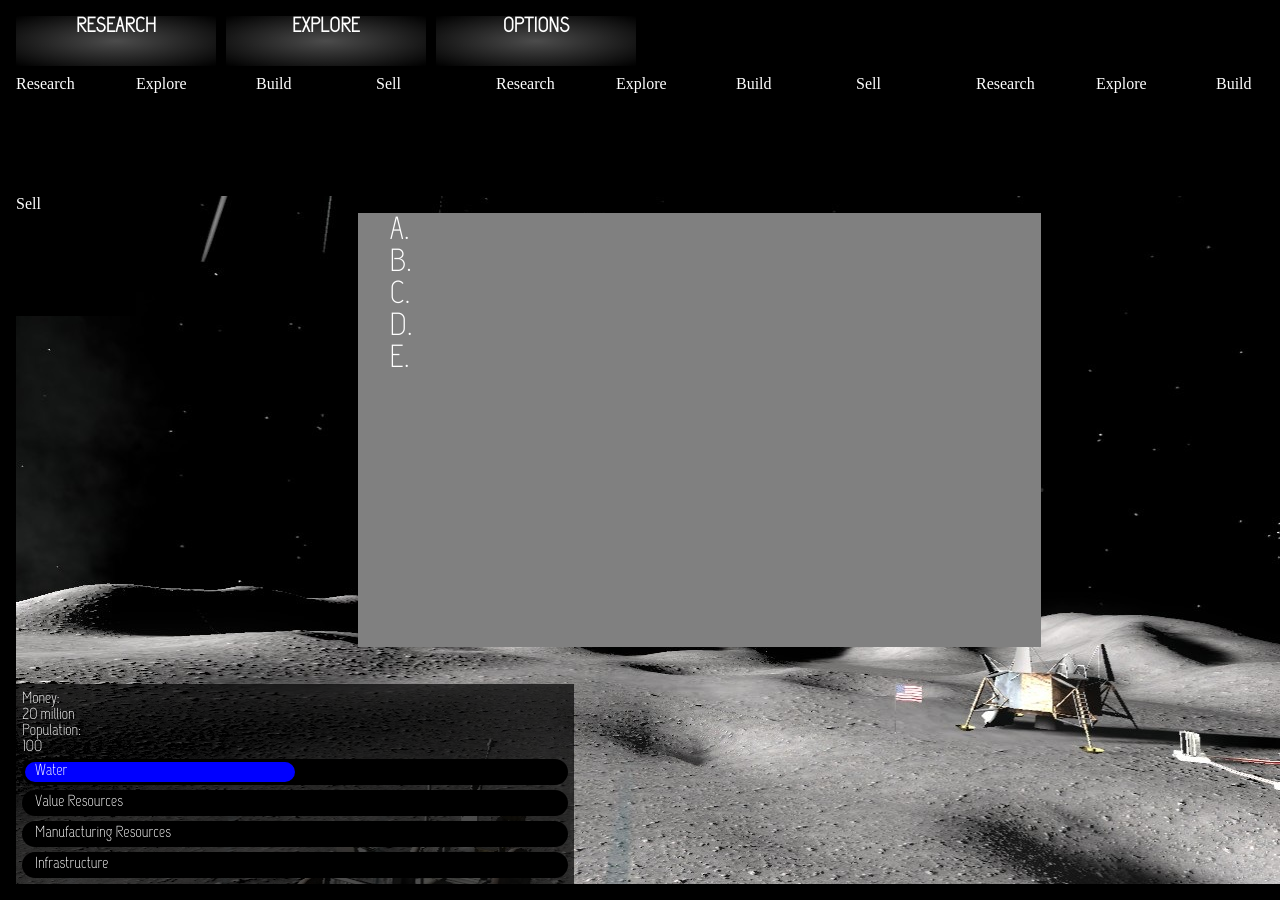
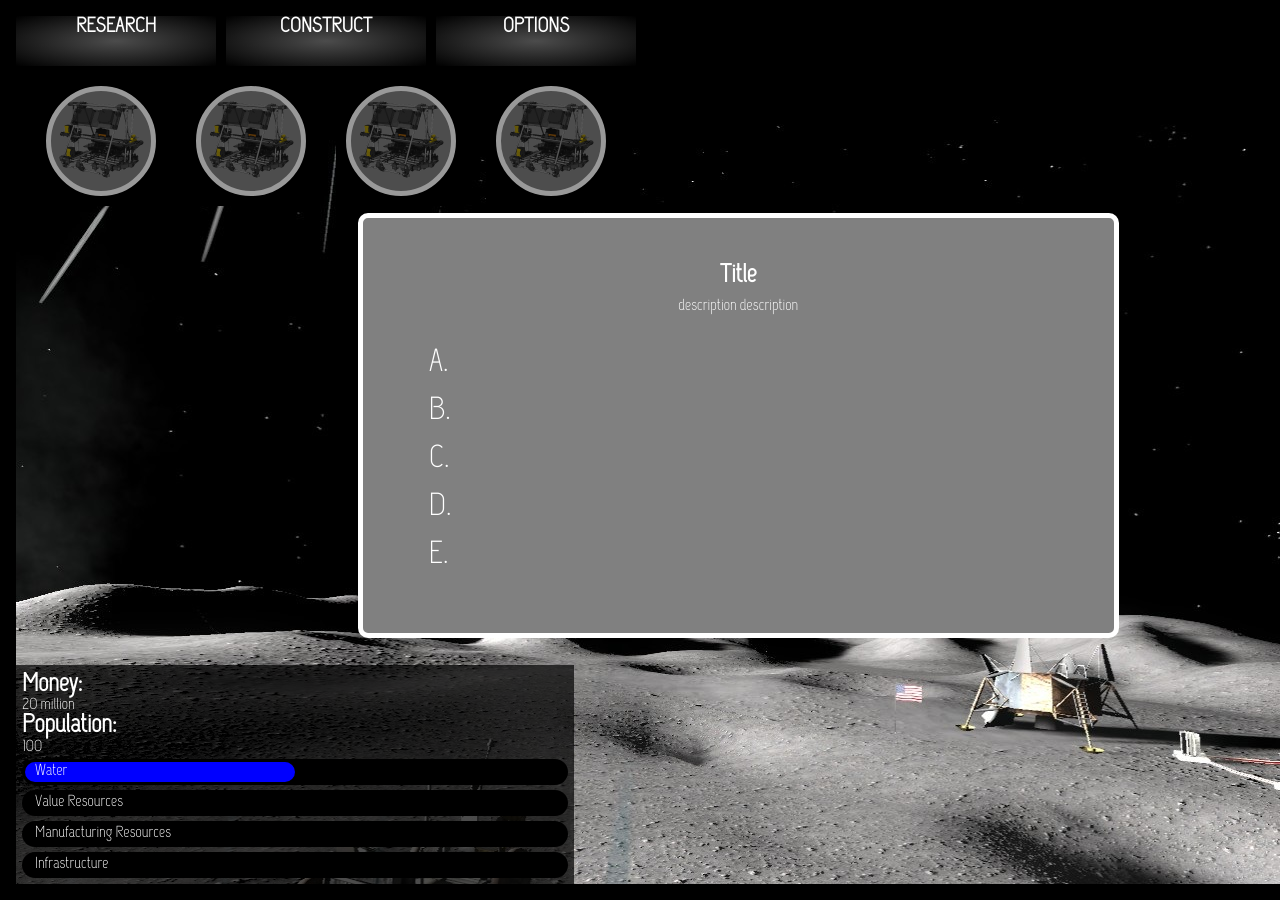
Before and after one commit to AliceYuan/SpaceAppsHackathon, a plain HTML site: page index.html in a window 1280 px wide. Shown: the top 900 px of the page. Drawn offline with nearby package versions, Linux system fonts and the light colour scheme.

Commit message:
added customized choice menu

```diff
--- a/index.html
+++ b/index.html
@@ -32,7 +32,7 @@
                 </li>
 
                 <li>
-                    <p>Explore</p>
+                    <p>Construct</p>
                 </li>
 
                 <li>
@@ -42,6 +42,29 @@
         </div>
 
         <div id="secondary-menu">
+            <ul>
+                <li>
+                    <img src="img/equipment/3D_Printerpic.png"/>
+                    <div class="info-box">
+                        <h3 class="title"></h3>
+                        <p class="description"></p>
+                        <p class="cost"></p>
+                        <p class="benifits"></p>
+                    </div>
+
+                </li>
+
+                <li>
+                    <img src="img/equipment/3D_Printerpic.png"/>
+                </li>
+                <li>
+                    <img src="img/equipment/3D_Printerpic.png"/>
+                </li>
+                <li>
+                    <img src="img/equipment/3D_Printerpic.png"/>
+                </li>
+            </ul>
+            <!--
             <ul>
             <li>Research</li>
 
@@ -61,19 +84,16 @@
 
             <li>Sell</li>
         </ul>
-
-            <ul>
-                <li>Research</li>
-
-                <li>Explore</li>
-
-                <li>Build</li>
-
-                <li>Sell</li>
-            </ul>
+        -->
     </div>
 
     <div id="choice-menu">
+        <h2 class="title">
+            Title
+        </h2>
+        <h3 class="choice-description">
+           description description
+        </h3>
         <ol>
             <li class="option-1">
                 <p>A.</p>
--- a/sass/main.scss
+++ b/sass/main.scss
@@ -6,9 +6,23 @@
  @import "compass/reset";
  @import "compass/css3/images";
  @import "compass/css3/transition";
+ @import "compass/css3/border-radius";
 
  * {
  	cursor: default;
+ }
+
+ h1{
+ 	font-size: 3em;
+ 	font-weight: bold;
+ }
+
+ h2{
+ 	font-size: 2em;
+ 	font-weight: bold;
+ }
+ h2{
+ 	font-size: 1.6em;
  }
 
  body{
@@ -67,20 +81,32 @@ body{
  	color: white;
  }
  #secondary-menu ul{
+ 	background: grey;
  	width: 100%;
  	display: block;
  }
 
 
  #secondary-menu li{
+ 	width: 130px;
+ 	height: 130px;
+ 	background:black;
+ 	float: left;
+ 	margin-left: 20px;
+ 	img{
+ 		width: 100px;
+ 		height: 100px;
+ 		@include border-radius(50%);
+ 		border: 5px solid white;
+ 		background: grey;
+ 		margin: 10px;
+ 		opacity: 0.6;
+ 		&:hover{
 	 		width: 120px;
 	 		height: 120px;
- 	background:black;
- 	float: left;
- 	img{
- 	width: 120px;
- 	height: 120px;
- 		background: grey;
+	 		opacity: 1;
+	 		@include transition(all 0.5s ease-in-out);
+ 		}
 
  	}
  }
@@ -127,18 +153,31 @@ body{
   }
 
   #choice-menu{
- 	height: 50%;
+  	height: 40%;
   	width: 50%;
+  	padding: 2.5%;
+  	border: 5px white solid;
   	color: white;
   	background: grey;
   	margin-left: 25%;
   	margin-top: 10%;
   	font-family: 'CapsuulaRegular', Arial, sans-serif;
   	position: relative;
+  	@include border-radius(10px);
+  	h2.title{
+	 	text-align: center;
+	 	margin: 10px;
+  	}
+  	h3.choice-description{
+	 	text-align: center;
+	 	min-height: 3em;
+
+  	}
   	ol {
   		margin-left: 2em;
   		li{
   			font-size: 2em;
+  			margin-bottom: .5em;
   		}
 
   	}
```
Also changed, not shown: css/main.css, img/equipment/3D_Printerpic.png (added), img/equipment/AluminumExtractor.png (added). Lines whose indentation alone changed are shown as unchanged.
